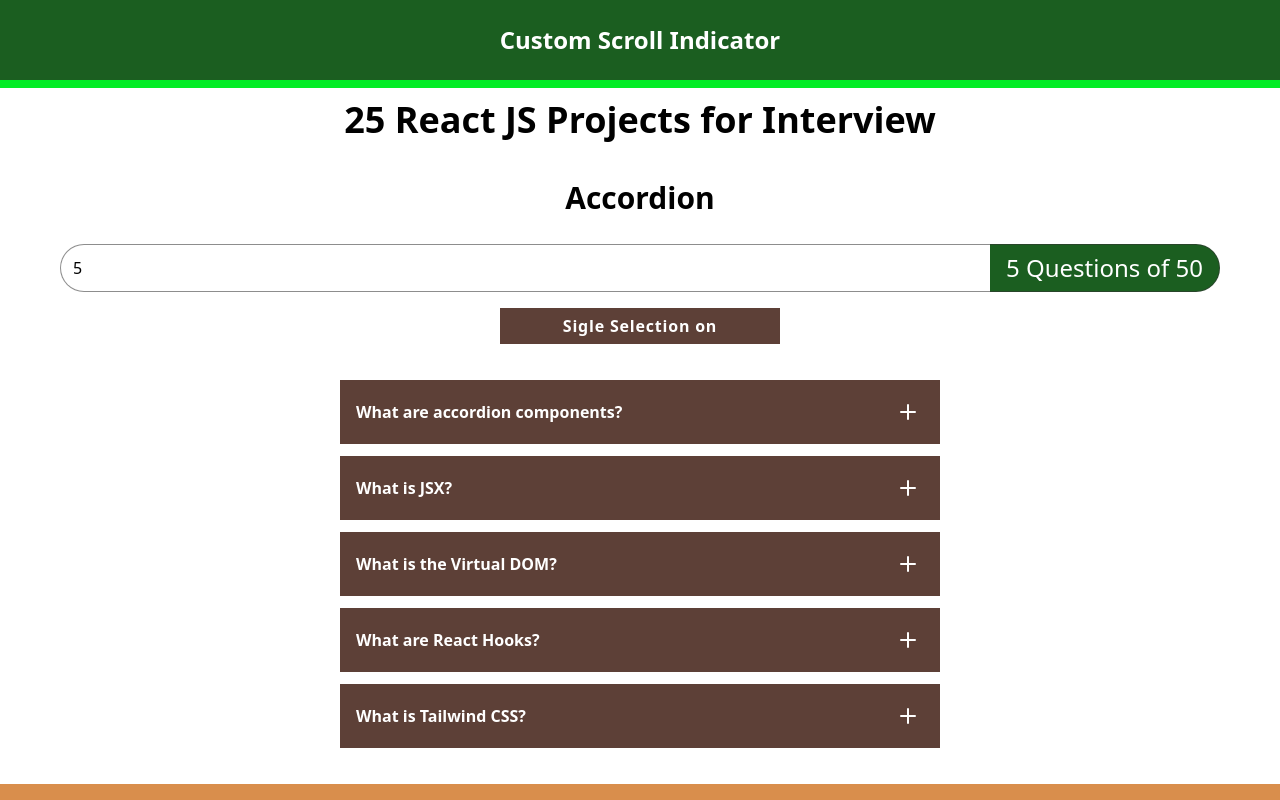
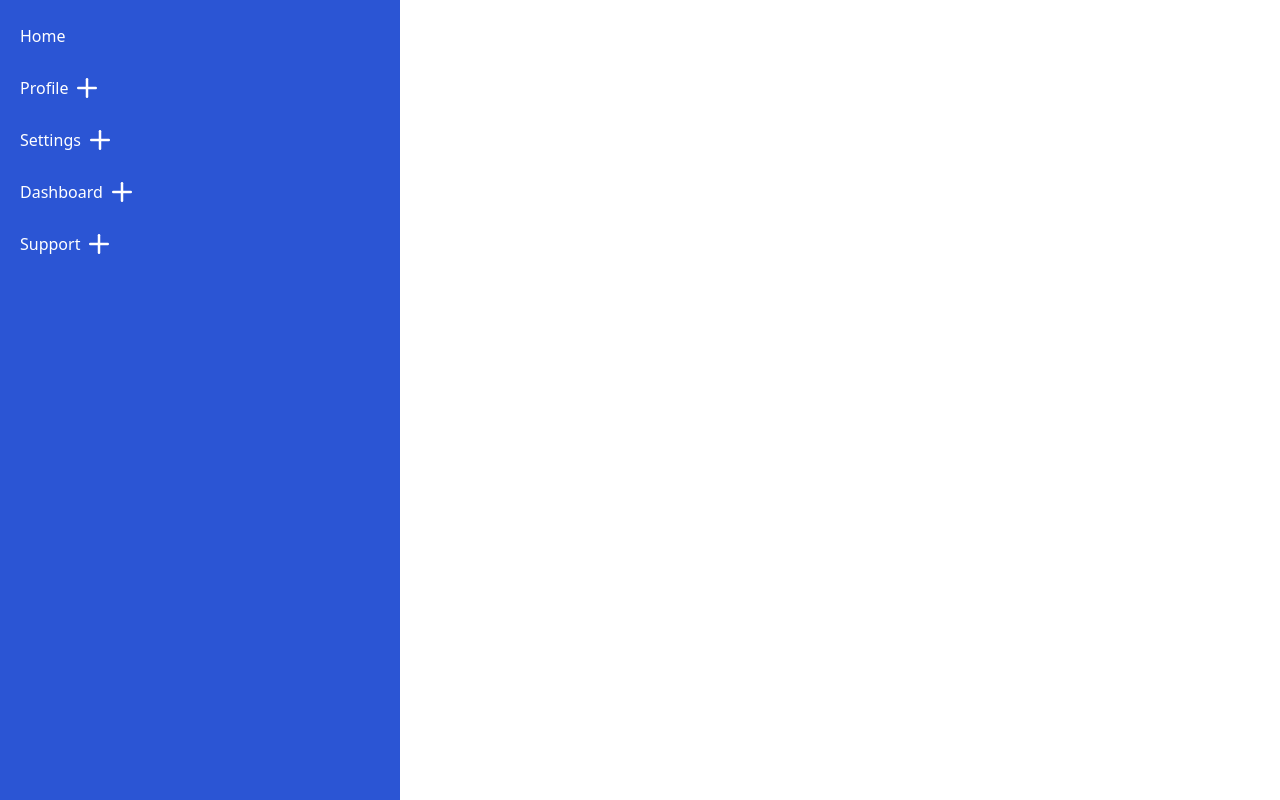
Before and after one commit to mahmoudkhateep7-arch/25-React-JS-Projects-for-Interview, a Next.js app: page / in a window 1280 px wide. Shown: the top 800 px of the page. Built offline with nearby package versions, Linux system fonts and the light colour scheme; no server answers.

Commit message:
made a node tree very basic one

```diff
--- a/app/layout.tsx
+++ b/app/layout.tsx
@@ -2,7 +2,7 @@ import { Metadata } from "next";
 import { PropsWithChildren } from "react";
 
 export const meatdata: Metadata = {
-  title: 'accoridan',
+  title: 'random coponents',
   description: 'singe and multi open'
 }
 
--- a/app/page.tsx
+++ b/app/page.tsx
@@ -9,18 +9,18 @@ import HexRgb from "./hexrgb";
 import Ratings from "./ratings";
 import Slider from "./slider";
 import LoadMore from "./loadmore";
-// an array here
+import TreeNode from "./treeview";
 export default function Page() {
-  const [index, setIndex] = useState(-2)
   return (
     <div className={`min-h-screen bg-white`}>
-      <TopHeadr></TopHeadr>
-      <Title></Title>
-      <Accordian></Accordian>
-      <HexRgb></HexRgb>
-      <Ratings></Ratings>
-      <Slider></Slider>
-      <LoadMore></LoadMore>
+      {/* <TopHeadr></TopHeadr> */}
+      {/* <Title></Title> */}
+      {/* <Accordian></Accordian> */}
+      {/* <HexRgb></HexRgb> */}
+      {/* <Ratings></Ratings> */}
+      {/* <Slider></Slider> */}
+      {/* <LoadMore></LoadMore> */}
+      <TreeNode></TreeNode>
 
     </div>
   )
--- /dev/null
+++ b/app/treeview.tsx
@@ -0,0 +1,158 @@
+import { Minus, Plus } from "lucide-react"
+import { useState } from "react"
+interface objShape {
+  label: string, to: string, children?: objShape[]
+}
+// const navigationData: objShape[] = [
+//   { label: 'Home', to: '/' },
+//   {
+//     label: "Profile",
+//     to: "/profile",
+//     children: [
+//       {
+//         label: "Details",
+//         to: "details",
+//         children: [
+//           {
+//             label: "Location",
+//             to: "location",
+//             children: [{ label: 'City', to: '' }]
+
+//           }
+//         ]
+//       }
+//     ]
+//   },
+//   {
+//     label: "Settings",
+//     to: "/settings",
+//     children: [
+//       {
+//         label: "Account",
+//         to: "account"
+//       },
+//       {
+//         label: "Security",
+//         to: "security",
+//         children: [
+//           {
+//             label: "Login",
+//             to: "login"
+//           },
+//           {
+//             label: "Register",
+//             to: "register",
+//             children: [{ label: 'random data', to: '' }]
+
+//           }
+//         ]
+//       }
+//     ]
+//   }
+// ];
+const navigationData: objShape[] = [
+  { label: 'Home', to: '/' },
+  {
+    label: "Profile",
+    to: "/profile",
+    children: [
+      {
+        label: "Details",
+        to: "details",
+        children: [
+          {
+            label: "Location",
+            to: "location",
+            children: [{ label: 'City', to: '' }]
+          }
+        ]
+      }
+    ]
+  },
+  {
+    label: "Settings",
+    to: "/settings",
+    children: [
+      { label: "Account", to: "account" },
+      {
+        label: "Security",
+        to: "security",
+        children: [
+          { label: "Login", to: "login" },
+          {
+            label: "Register",
+            to: "register",
+            children: [{ label: 'random data', to: '' }]
+          }
+        ]
+      }
+    ]
+  },
+  {
+    label: "Dashboard",
+    to: "/dashboard",
+    children: [
+      { label: "Analytics", to: "analytics" },
+      { label: "Reports", to: "reports" }
+    ]
+  },
+  {
+    label: "Support",
+    to: "/support",
+    children: [
+      { label: "Help Center", to: "help" },
+      { label: "Contact Us", to: "contact" }
+    ]
+  }
+];
+
+
+const RenderOneWholeObject = ({ item }: { item: objShape }) => {
+  const [isOpne, setIsOpen] = useState(false)
+  return (
+    <div className={``}>
+      <span onClick={() => { item.children && setIsOpen(!isOpne) }}
+        className={`flex items-center h-8 capitalize gap-1`}>{item.label}
+        {isOpne == false ?
+
+          <>
+            {item.children ?
+              <Plus size={30} /> : ''}
+
+          </>
+          :
+          <>
+            {item.children ?
+              <Minus size={35} /> : ''}
+
+          </>
+
+        }
+      </span>
+      {item.children && isOpne == true &&
+        <div className={`pl-10 py-2`}>
+
+          {item.children.map((item, idx) => {
+            return (
+              <RenderOneWholeObject key={idx} item={item} />
+            )
+          })}
+        </div>}
+    </div>
+  )
+}
+export default function TreeNode() {
+  return (
+    <section>
+      <main className={`flex h-screen overflow-auto flex-col gap-5 p-5
+         text-white bg-[#2b55d4] w-100 min-w-50 max-w-full`}>
+        {navigationData.map((item, idx) => {
+          return (
+            <RenderOneWholeObject key={idx} item={item} />
+          )
+        })}
+      </main>
+
+    </section>
+  )
+}
```
